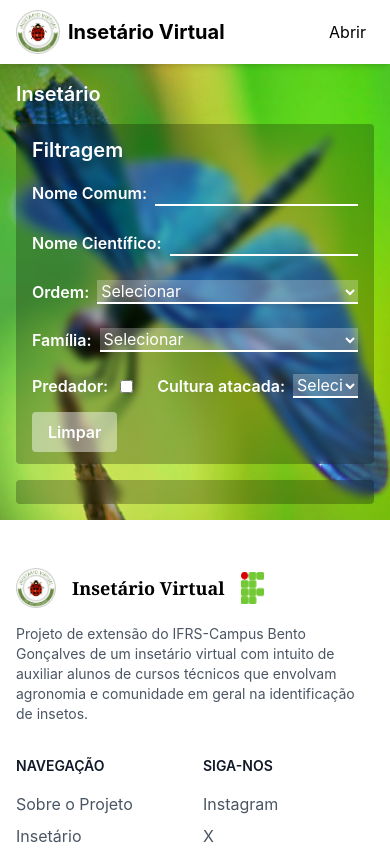
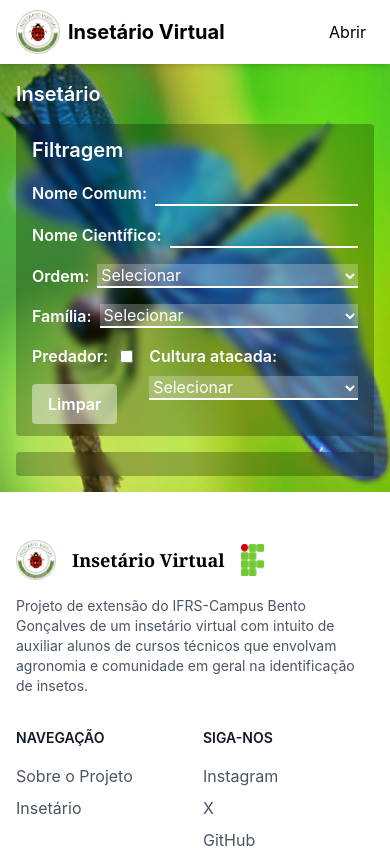
Before and after one commit to Luiz-E-Carneiro/Insetario-Virtual, a React (Create React App) app in the folder frontend/: page / in a window 390 px wide. Shown: the top 848 px of the page. Built offline with nearby package versions, Linux system fonts and the light colour scheme.

Commit message:
Form Style: Responsiveness

```diff
--- a/frontend/src/pages/Insectarium/Form.jsx
+++ b/frontend/src/pages/Insectarium/Form.jsx
@@ -36,7 +36,8 @@ export default function Form({ sendFormData }) {
     return (
         <div className="form-container bg-black/[.25] w-full h-fit rounded px-4 py-3 mt-4 backdrop-blur-sm z-10 text-white">
             <h1 className="text-xl font-semibold">Filtragem</h1>
-            <div className="grid grid-cols-1 sm:grid-cols-2 gap-6 mt-4">
+            <div className="grid grid-cols-1 sm:grid-cols-2 lg:grid-cols-3 gap-4 mt-4">
+                <div className='col-span-1 flex flex-col justify-between gap-4'>
                     <div className="flex gap-2 items-center text-nowrap">
                         <label htmlFor="commonName" className='font-semibold'>Nome Comum:</label>
                         <input
@@ -59,6 +60,9 @@ export default function Form({ sendFormData }) {
                             className="w-full bg-transparent border-b-2 border-white outline-none"
                         />
                     </div>
+
+                </div>
+                <div className='col-span-1 flex flex-col justify-between gap-4'>
                     <div className="flex gap-2 items-center text-nowrap">
                         <label htmlFor="ordem" className='font-semibold'>Ordem:</label>
                         <select
@@ -87,7 +91,8 @@ export default function Form({ sendFormData }) {
                             <option value="family2">Família 2</option>
                         </select>
                     </div>
-                <div className="h-5 sm:col-span-2 flex gap-6">
+                </div>
+                <div className="h-6 md:h-full sm:col-span-2 flex lg:col-span-1 lg:flex-col lg:justify-between gap-4">
                     <div className="flex items-center">
                         <label htmlFor="predador" className='font-semibold'>Predador:</label>
                         <input
@@ -100,7 +105,7 @@ export default function Form({ sendFormData }) {
                         />
                     </div>
                     {!formData.predador && (
-                        <div className="w-full sm:w-auto flex-grow flex gap-2 items-center text-nowrap">
+                        <div className="w-full sm:w-auto flex-grow flex flex-col sm:flex-row gap-2 items-start text-nowrap">
                             <label htmlFor="culture" className='font-semibold'>Cultura atacada:</label>
                             <select
                                 id="culture"
```
Lines whose indentation alone changed are shown as unchanged.
